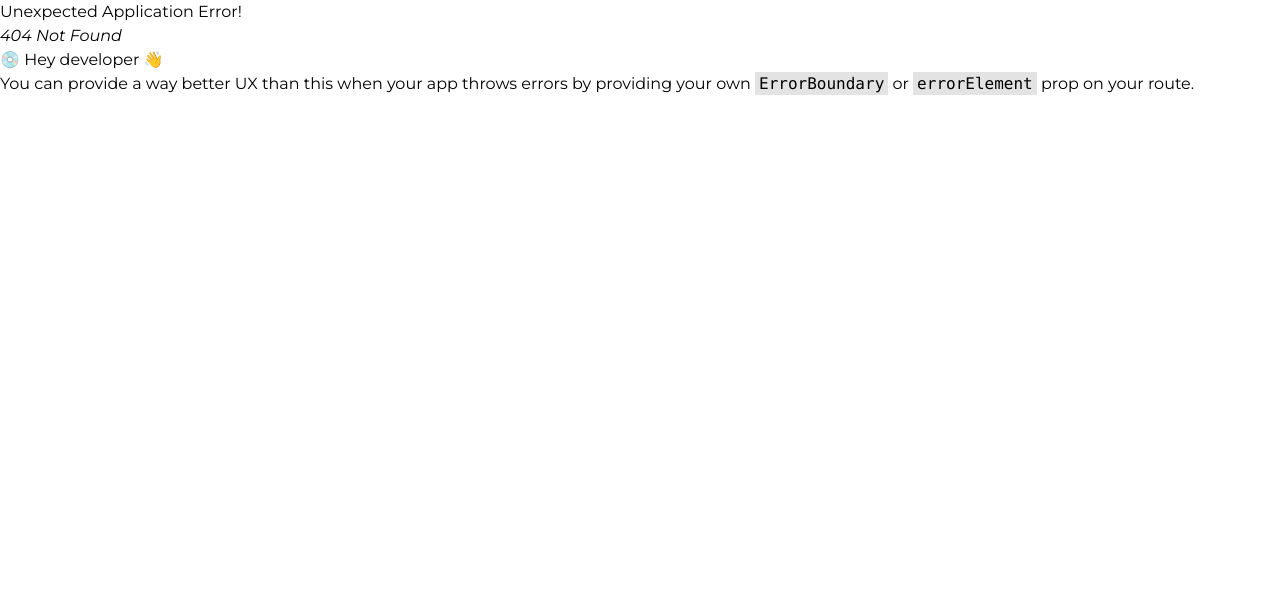
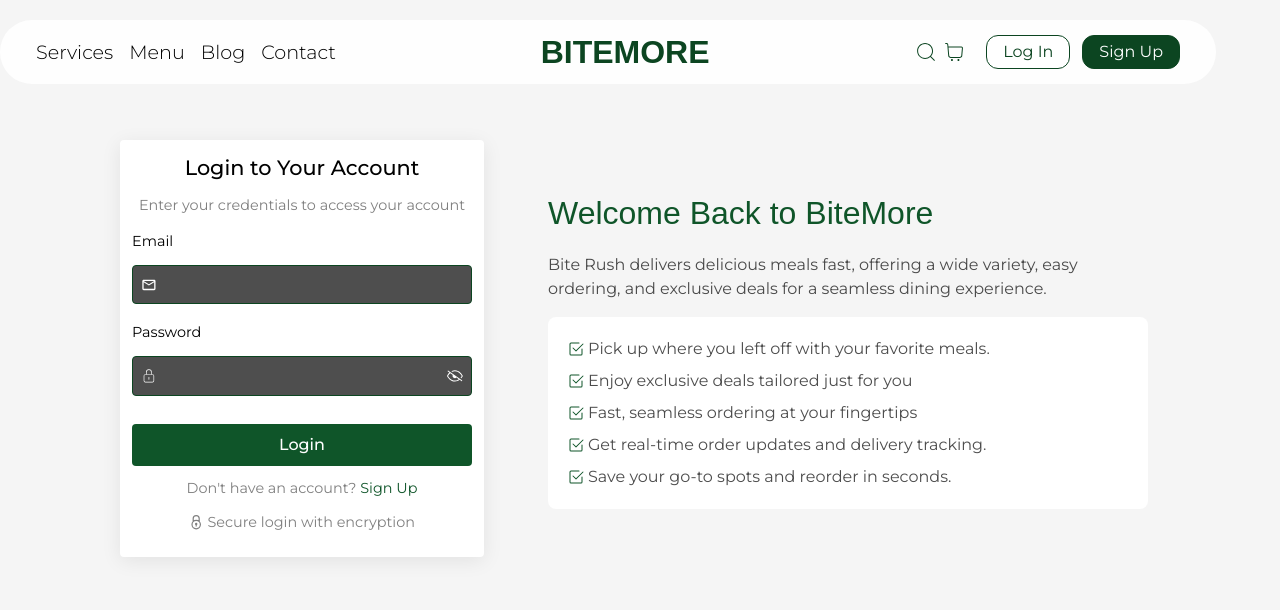
Before and after one commit to HabibiHappyCode/BiteMore, a React (Vite) app: page /auth in a window 1280 px wide. Before the commit this address had no page. Shown: the top 610 px of the page. Built offline with nearby package versions, Linux system fonts and the light colour scheme; a web font is replaced by a local one.

Commit message:
sign in from done

```diff
--- a/src/App.jsx
+++ b/src/App.jsx
@@ -5,6 +5,9 @@
 import Menu from "./pages/MenuPage/Menu"
 import Blog from "./pages/BlogPage/Blog"
 import Contact from "./pages/ContactPage/Contact"
+import AuthFormRootLayout from "./roots/AuthFormRootLayout"
+import SignIn from "./pages/authForm/SignInPage/SignIn"
+import SignUp from "./pages/authForm/SignUpPage/SignUp"
 
 
 function App() {
@@ -35,7 +38,21 @@
           element: <Contact />
         }
       ]
-    }
+    },
+    {
+      path: '/auth',
+      element: <AuthFormRootLayout />,
+      children: [
+        {
+          index: true,
+          element: <SignIn />
+        },
+        {
+          path: 'signUp',
+          element: <SignUp />
+        }
+      ]
+    },
   ])
 
   return (
--- /dev/null
+++ b/src/lib/LandingPageData.js
@@ -0,0 +1,9 @@
+export const DATA = [
+    {
+        id: 1,
+        img: '',
+        paraText: 'Try our Signature Dish!',
+        text: 'Succulent beef feast',
+        minorText: 'experience bold flavors with our premium beef dishes'
+    }
+]
--- a/src/navigations/NormalNavbar.jsx
+++ b/src/navigations/NormalNavbar.jsx
@@ -1,4 +1,4 @@
-import { NavLink, useNavigate } from 'react-router-dom'
+import { Link, NavLink, useNavigate } from 'react-router-dom'
 import { CiSearch } from "react-icons/ci";
 import { CiShoppingCart } from "react-icons/ci";
 import { GiHamburgerMenu } from "react-icons/gi";
@@ -19,12 +19,17 @@
         setNavToggle((prevState) => !prevState)
     }
 
+    const handleAuthNavigate = (mode) => {
+        navigate(mode);
+        setNavToggle(false)
+    }
+
     const linkStyle = ({ isActive }) => `${isActive ? 'text-[#0C4521] underline underline-offset-13 decoration-[#0C4521]' : ''} hover:text-[#0C4521] hover:underline underline-offset-13 decoration-[#0C4521]`
     const navlinkStyle = ({ isActive }) => `${isActive ? 'text-[#0C4521] ' : ''} hover:text-[#0C4521] hover:underline underline-offset-10 decoration-[#0C4521]`
 
     return (
         <div className='relative'>
-            <header className='bg-[#F1ECEB] flex justify-between items-center w-[95%] mx-auto fixed self-center justify-self-center top-5 px-9 max-md:px-5 max-lg:py-1 py-2 rounded-full'>
+            <header className='bg-[#FEFEFE] flex justify-between items-center w-[95%] mx-auto fixed self-center justify-self-center top-5 px-9 max-md:px-5 max-lg:py-1 py-2 rounded-full'>
                 <nav className='max-lg:hidden'>
                     <ul className='flex gap-4 text-[1.2em] font-light'>
                         <li><NavLink className={linkStyle} to='services'>Services</NavLink></li>
@@ -50,8 +55,8 @@
                         <li onClick={handleNavToggle} className='border-b-1 border-black/10 pb-2'><NavLink className={navlinkStyle} to='blog'>Blog</NavLink></li>
                         <li onClick={handleNavToggle} className='border-b-1 border-black/10 pb-2'><NavLink className={navlinkStyle} to='contact'>Contact</NavLink></li>
                         <section className='flex gap-3 my-2 '>
-                            <button className='text-[.8em] text-[#0C4521] bg-white border-1 border-[#0C4521] px-3 py-1 rounded-xl cursor-pointer'>Log In</button>
-                            <button className='text-[.8em] bg-[#0C4521] text-white border-1 border-[#0C4521] px-3 py-1 rounded-xl cursor-pointer'>Log Out</button>
+                            <button onClick={() => handleAuthNavigate('/auth')} className='text-[.8em] text-[#0C4521] bg-white border-1 border-[#0C4521] px-3 py-1 rounded-xl cursor-pointer'><Link to='/auth'>Log In</Link></button>
+                            <button onClick={() => handleAuthNavigate('/auth/signUp')} className='text-[.8em] bg-[#0C4521] text-white border-1 border-[#0C4521] px-3 py-1 rounded-xl cursor-pointer'><Link to='/auth/signUp'>Sign Up</Link></button>
                         </section>
                     </ul>
                 </nav>
@@ -72,8 +77,8 @@
                         </span>
                     </section>
                     <section className='flex gap-3 max-lg:hidden'>
-                        <button className='text-[1em] text-[#0C4521] bg-white border-1 border-[#0C4521] px-4 py-1 rounded-xl cursor-pointer'>Log In</button>
-                        <button className='text-[1em] bg-[#0C4521] text-white border-1 border-[#0C4521] px-4 py-1 rounded-xl cursor-pointer'>Log Out</button>
+                        <button onClick={() => handleAuthNavigate('/auth')} className='text-[1em] text-[#0C4521] bg-white border-1 border-[#0C4521] px-4 py-1 rounded-xl cursor-pointer'>Log In</button>
+                        <button onClick={() => handleAuthNavigate('/auth/signUP')}  className='text-[1em] bg-[#0C4521] text-white border-1 border-[#0C4521] px-4 py-1 rounded-xl cursor-pointer'>Sign Up</button>
                     </section>
                 </div>
             </header>
--- a/src/pages/HomePage/Home.jsx
+++ b/src/pages/HomePage/Home.jsx
@@ -1,9 +1,9 @@
-import React from 'react'
+import LandingPage from "./LandingPage"
 
 function Home() {
     return (
         <div>
-            this is the home page
+           <LandingPage />
         </div>
     )
 }
--- /dev/null
+++ b/src/pages/HomePage/LandingPage.jsx
@@ -0,0 +1,11 @@
+
+
+function LandingPage() {
+    return (
+        <div>
+
+        </div>
+    )
+}
+
+export default LandingPage
--- /dev/null
+++ b/src/pages/authForm/SignInPage/SignIn.jsx
@@ -0,0 +1,14 @@
+import React from 'react'
+import SignInForm from './SignInForm'
+import SignInArticle from './SignInArticle'
+
+function SignIn() {
+    return (
+        <div className='bg-[#F5F5F5] py-35 max-lg:py-25 px-30 max-lg:px-10 max-md:px-2 flex items-center justify-between max-md:flex-wrap'>
+            <SignInForm />
+            <SignInArticle />
+        </div>
+    )
+}
+
+export default SignIn
--- /dev/null
+++ b/src/pages/authForm/SignInPage/SignInArticle.jsx
@@ -0,0 +1,38 @@
+import { BsCheck2Square } from "react-icons/bs";
+
+function SignInArticle() {
+    return (
+        <div className="w-[60%] max-md:w-[100%] py-5 px-3">
+            <h1 className="text-[#0F5529] font-strike text-[2em] max-md:text-[1.5em]">Welcome Back to BiteMore</h1>
+            <p className="text-black/70 max-md:text-[.9em] my-4">
+                Bite Rush delivers delicious meals fast, offering a wide variety, easy ordering, and exclusive deals for a seamless dining experience.
+            </p>
+
+            <article className="flex flex-col gap-2 p-5  max-md:px-2  rounded-lg bg-[#ffffff]">
+                <p className="max-md:text-[.9em] flex items-center max-md:items-start gap-1">
+                    <span className="text-[#0F5529] font-bold"> <BsCheck2Square /></span>
+                    <span className="text-black/70">Pick up where you left off with your favorite meals.</span>
+                </p>
+                <p className="max-md:text-[.9em] flex items-center  max-md:items-start gap-1">
+                    <span className="text-[#0F5529] font-bold"> <BsCheck2Square /></span>
+                    <span className="text-black/70">Enjoy exclusive deals tailored just for you</span>
+                </p>
+                <p className="max-md:text-[.9em] flex items-center  max-md:items-start gap-1">
+                    <span className="text-[#0F5529] font-bold"> <BsCheck2Square /></span>
+                    <span className="text-black/70">Fast, seamless ordering at your fingertips</span>
+                </p>
+                <p className="max-md:text-[.9em] flex items-center  max-md:items-start gap-1">
+                    <span className="text-[#0F5529] font-bold"> <BsCheck2Square /></span>
+                    <span className="text-black/70">Get real-time order updates and delivery tracking.</span>
+                </p>
+                <p className="max-md:text-[.9em] flex items-center  max-md:items-start gap-1">
+                    <span className="text-[#0F5529] font-bold"> <BsCheck2Square /></span>
+                    <span className="text-black/70">Save your go-to spots and reorder in seconds.</span>
+                </p>
+            </article>
+
+        </div>
+    )
+}
+
+export default SignInArticle
--- /dev/null
+++ b/src/pages/authForm/SignInPage/SignInForm.jsx
@@ -0,0 +1,51 @@
+import { MdOutlineMail } from "react-icons/md";
+import { CiLock } from "react-icons/ci";
+import { GoEyeClosed } from "react-icons/go";
+import { GoEye } from "react-icons/go";
+import { useState } from "react";
+import { GrSecure } from "react-icons/gr";
+
+function SignInForm() {
+    const [toggleEyes, setToggleEyes] = useState(true);
+
+    const handleToggleEyes = () => {
+        setToggleEyes(prevEyeState => !prevEyeState)
+    }
+    return (
+        <div className="bg-[#ffffff] w-[35%] max-md:w-[100%] p-3 shadow-[0_4px_20px_rgba(0,0,0,0.08)] rounded">
+            <h2 className="font-medium text-[1.3em] text-center mb-3">Login to Your Account</h2>
+            <p className="text-[.9em] text-black/50 text-center mb-3">Enter your credentials to access your account</p>
+            <form>
+                <p className="mb-4">
+                    <label htmlFor="Email" className="text-[.9em]">Email</label>
+                    <span className="flex items-center bg-[#3B3B3B]/90 text-white text-[.9em] border-1 border-[#0C4521] px-2 py-2 rounded w-full flex  gap-2 rounded mt-3">
+                        <span className="text-[1.1em]"> <MdOutlineMail /></span>
+                        <input className="w-full outline-none" type="email" name='email' required />
+                    </span>
+                </p>
+
+                <p className="mb-4">
+                    <label htmlFor="Password" className="text-[.9em]">Password</label>
+
+                    <span className="flex items-center bg-[#3B3B3B]/90 text-white text-[.9em] border-1 border-[#0C4521] px-2 py-2 rounded w-full flex  gap-2 rounded mt-3">
+                        <span className="text-[1.1em]"> <CiLock /></span>
+                        <input className="w-full outline-none" type={`${toggleEyes ? "password" : "text"}`} name="password" required />
+                        <span onClick={handleToggleEyes} className="text-[1.1em]  cursor-pointer"> {toggleEyes ? <GoEyeClosed /> : <GoEye />} </span>
+                    </span>
+
+                </p>
+
+                <button className="w-[100%] bg-[#0F5529] border-1 border-[#0F5529]/80 hover:bg-white hover:text-[#0F5529] ease-in-out duration-200 my-3  px-2 py-2 font-medium text-white cursor-pointer rounded">Login</button>
+            </form>
+
+            <p className="text-[.9em] text-black/50 text-center mb-3" >Don't have an account? <span className="cursor-pointer text-[#0F5529] hover:text-[#0F5529]/70">Sign Up</span></p>
+
+            <p className="flex items-center justify-center gap-1 text-[.9em] text-black/50 mb-3">
+                <span><GrSecure /></span>
+                <span> Secure login with encryption</span>
+            </p>
+        </div>
+    )
+}
+
+export default SignInForm
--- /dev/null
+++ b/src/pages/authForm/SignUpPage/SignUp.jsx
@@ -0,0 +1,11 @@
+import React from 'react'
+
+function SignUp() {
+    return (
+        <div>
+            this is the signup
+        </div>
+    )
+}
+
+export default SignUp
--- /dev/null
+++ b/src/roots/AuthFormRootLayout.jsx
@@ -0,0 +1,14 @@
+import React from 'react'
+import { Outlet } from 'react-router-dom'
+import NormalNavBar from '../navigations/NormalNavbar'
+
+function AuthFormRootLayout() {
+    return (
+        <div>
+            <NormalNavBar />
+            <Outlet />
+        </div>
+    )
+}
+
+export default AuthFormRootLayout
--- /dev/null
+++ b/src/store/authContext.jsx
@@ -0,0 +1,37 @@
+import { create } from "zustand";
+
+const useAuthStore = create((set) => ({
+    user: JSON.parse(localStorage.getItem("user")) || null,
+    isLoggedIn: !!localStorage.getItem("user"),
+    error: null,
+
+
+    signUp: (userData, navigate) => {
+        localStorage.setItem("user", JSON.stringify(userData));
+        set({ user: userData, isLoggedIn: false, error: null });
+        navigate("/signIn");
+    },
+
+
+    signIn: (email, password, navigate) => {
+        const savedUser = JSON.parse(localStorage.getItem("user"));
+
+        if (
+            savedUser &&
+            savedUser.email === email &&
+            savedUser.password === password
+        ) {
+            set({ user: savedUser, isLoggedIn: true, error: null });
+            navigate("/");
+        } else {
+            set({ error: "Invalid Credentials" });
+        }
+    },
+
+    logOut: (navigate) => {
+        set({ user: null, isLoggedIn: false, error: null });
+        navigate("/");
+    },
+}));
+
+export default useAuthStore;
```
